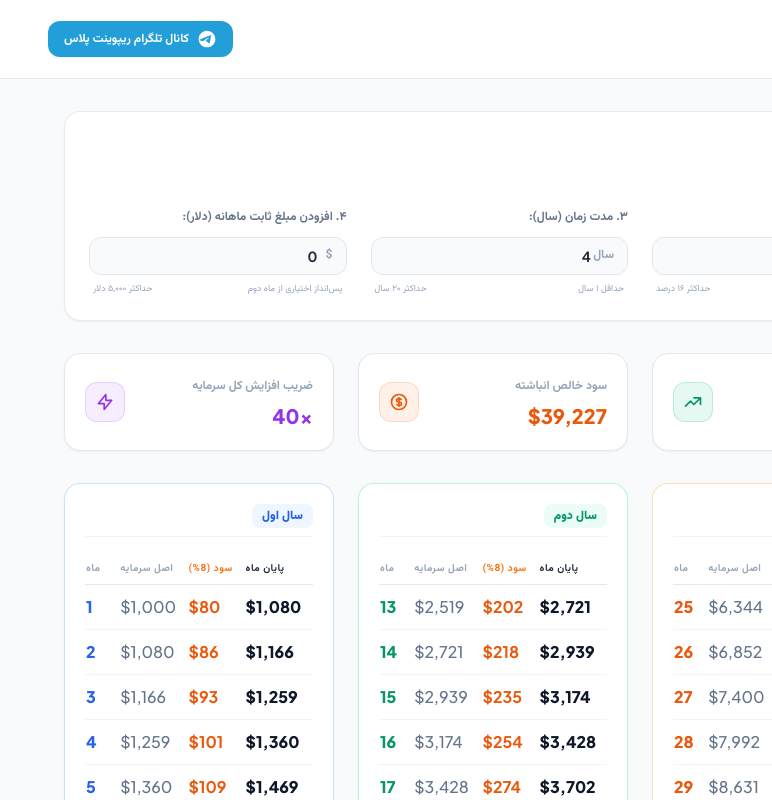
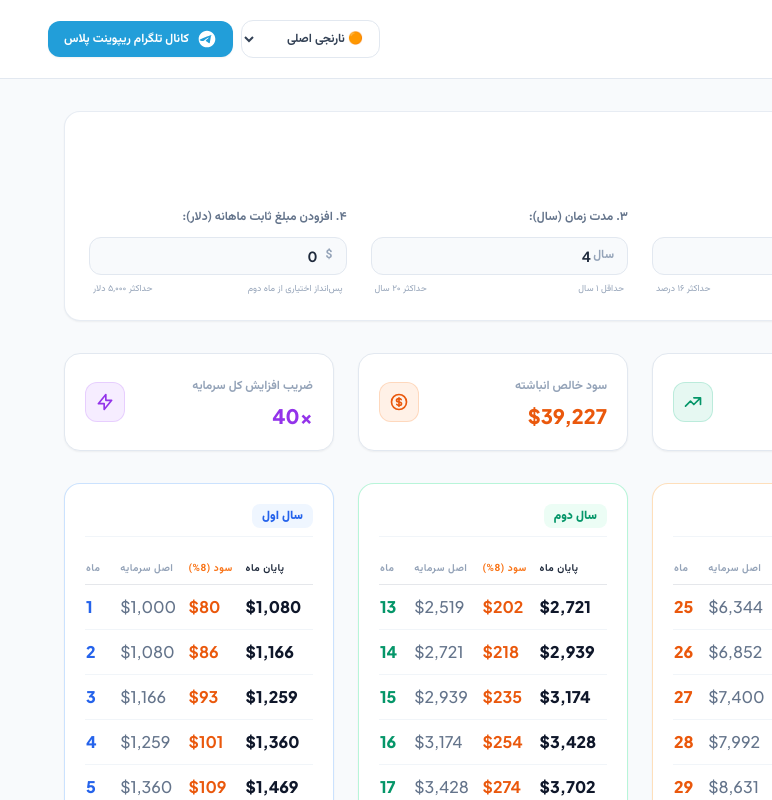
Before and after one commit to mgh68/repoint-calculator, a plain HTML site: page index.html in a window 1280 px wide. Shown: the top 800 px of the page, 0-772 px from the left. Drawn offline with nearby package versions, Linux system fonts and the light colour scheme; no server answers.

Commit message:
Update index.html

```diff
--- a/index.html
+++ b/index.html
@@ -634,5 +634,6 @@
         // Bootstrap App
         init();
     </script>
+    <script src="./site-theme.js"></script>
 </body>
 </html>
```
